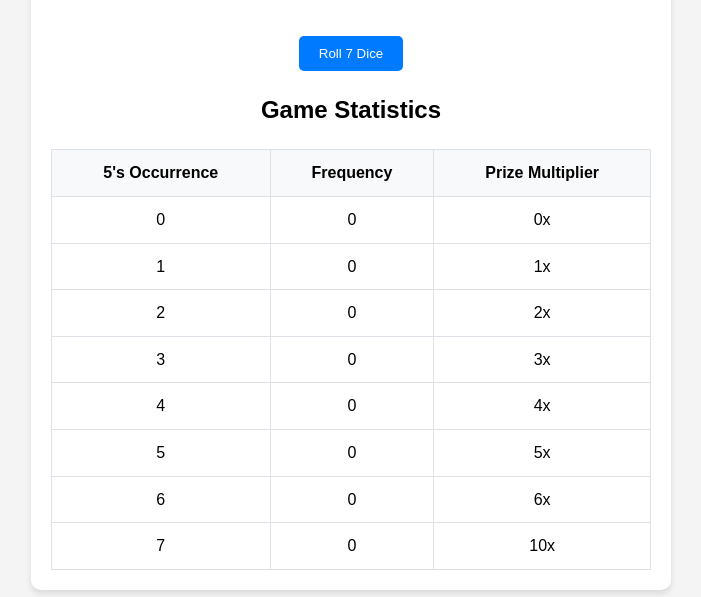
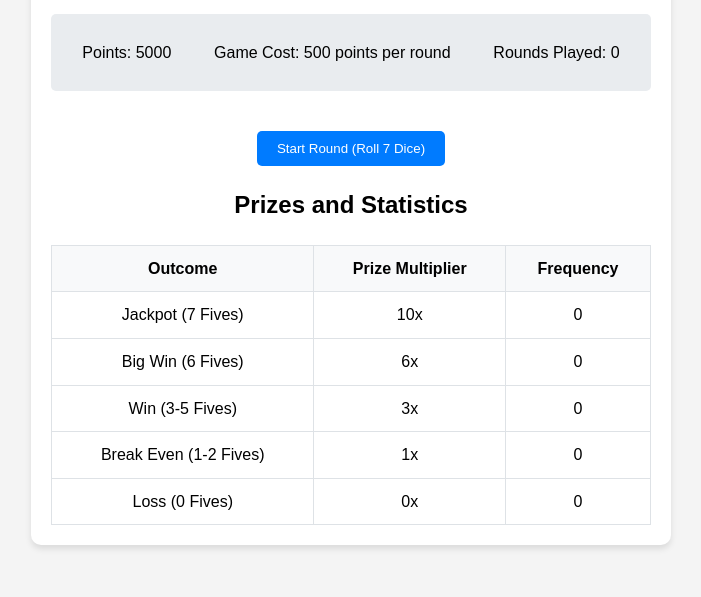
Before and after one commit to juukoaminsi/7-dice-roller, a plain HTML site: page index.html in a window 1280 px wide. Shown: the part 203-800 px from the top of the page, without its empty margins (289-990 px from the left). Drawn offline with Linux system fonts and the light colour scheme.

Commit message:
Update index.html

```diff
--- a/index.html
+++ b/index.html
@@ -3,55 +3,58 @@
 <head>
     <meta charset="UTF-8">
     <meta name="viewport" content="width=device-width, initial-scale=1.0">
-    <title>7 Dice Challenge Game</title>
+    <title>Luck Quest: The Ultimate Challenge</title>
     <link rel="stylesheet" href="style.css">
 </head>
 <body>
     <div class="container">
-        <h1>🎲 Seven Dice Challenge 🎲</h1>
+        <h1>🎲 Luck Quest: The Ultimate Challenge 🎲</h1>
 
         <div class="game-stats">
             <p>Points: <span id="points">5000</span></p>
-            <p>Game Cost: 500 points</p>
+            <p>Game Cost: 500 points per round</p>
             <p>Rounds Played: <span id="roundsPlayed">0</span></p>
         </div>
 
         <div class="game-area">
             <div id="diceContainer" class="dice-container"></div>
 
+            <div id="playerActions" style="display:none;">
+                <p>Action: Choose your next move!</p>
+                <button id="flipCoin">Flip a Coin</button>
+                <button id="drawCard">Draw a Card</button>
+                <button id="spinWheel">Spin the Wheel</button>
+            </div>
+
             <div class="game-controls">
-                <button id="rollButton">Roll 7 Dice</button>
-                <button id="selectButton" style="display:none;">Select Dice</button>
-                <button id="rerollButton" style="display:none;">Reroll Unselected</button>
-                <button id="playAgainButton" style="display:none;">Play Again</button>
+                <button id="rollDice">Start Round (Roll 7 Dice)</button>
+                <button id="playAgain" style="display:none;">Play Again</button>
             </div>
 
             <p id="result" class="result-text"></p>
         </div>
 
         <div class="score-area">
-            <h2>Game Statistics</h2>
+            <h2>Prizes and Statistics</h2>
             <table id="scoreTable">
                 <thead>
                     <tr>
-                        <th>5's Occurrence</th>
+                        <th>Outcome</th>
+                        <th>Prize Multiplier</th>
                         <th>Frequency</th>
-                        <th>Prize Multiplier</th>
                     </tr>
                 </thead>
                 <tbody>
-                    <tr><td>0</td><td id="freq0">0</td><td>0x</td></tr>
-                    <tr><td>1</td><td id="freq1">0</td><td>1x</td></tr>
-                    <tr><td>2</td><td id="freq2">0</td><td>2x</td></tr>
-                    <tr><td>3</td><td id="freq3">0</td><td>3x</td></tr>
-                    <tr><td>4</td><td id="freq4">0</td><td>4x</td></tr>
-                    <tr><td>5</td><td id="freq5">0</td><td>5x</td></tr>
-                    <tr><td>6</td><td id="freq6">0</td><td>6x</td></tr>
-                    <tr><td>7</td><td id="freq7">0</td><td>10x</td></tr>
+                    <tr><td>Jackpot (7 Fives)</td><td>10x</td><td id="jackpot">0</td></tr>
+                    <tr><td>Big Win (6 Fives)</td><td>6x</td><td id="bigWin">0</td></tr>
+                    <tr><td>Win (3-5 Fives)</td><td>3x</td><td id="win">0</td></tr>
+                    <tr><td>Break Even (1-2 Fives)</td><td>1x</td><td id="breakEven">0</td></tr>
+                    <tr><td>Loss (0 Fives)</td><td>0x</td><td id="loss">0</td></tr>
                 </tbody>
             </table>
         </div>
     </div>
+
     <script src="script.js"></script>
 </body>
 </html>
```
